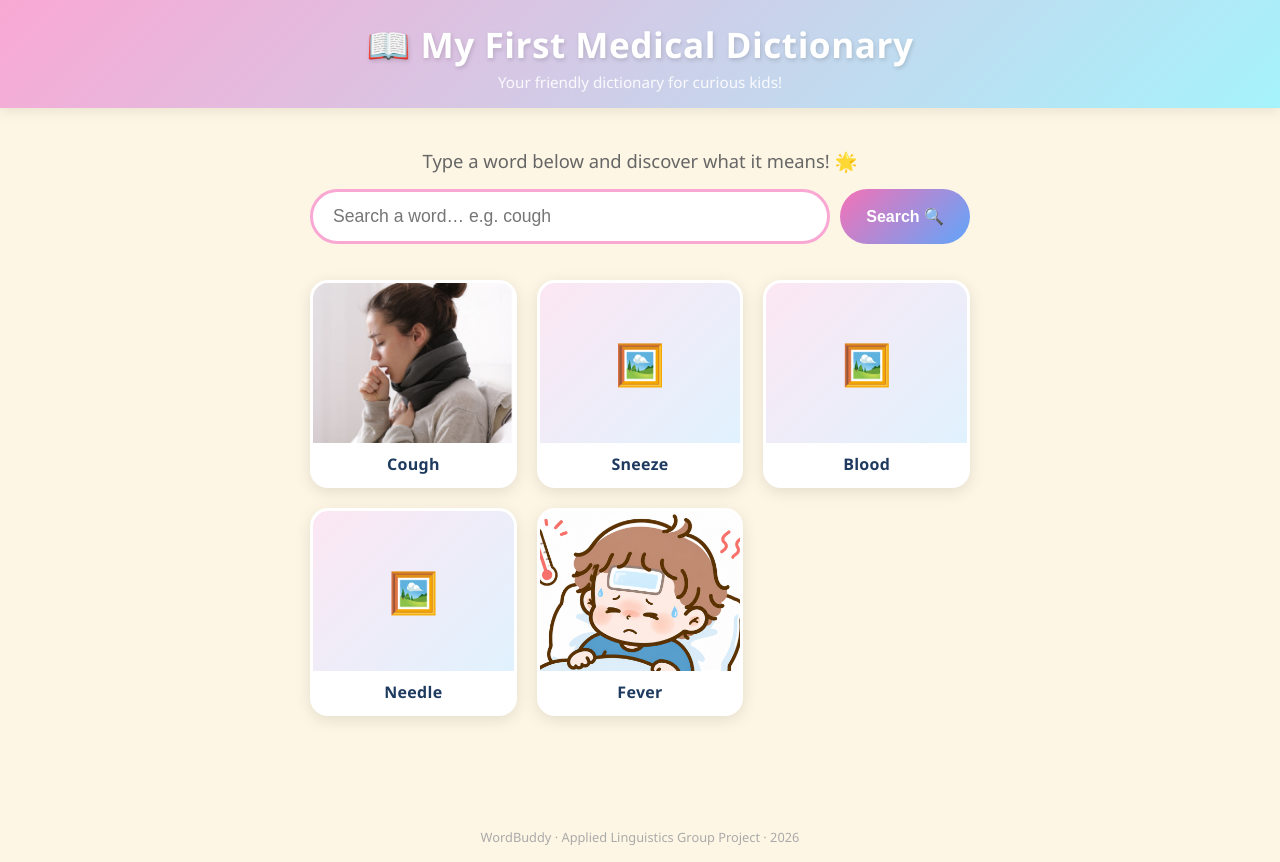
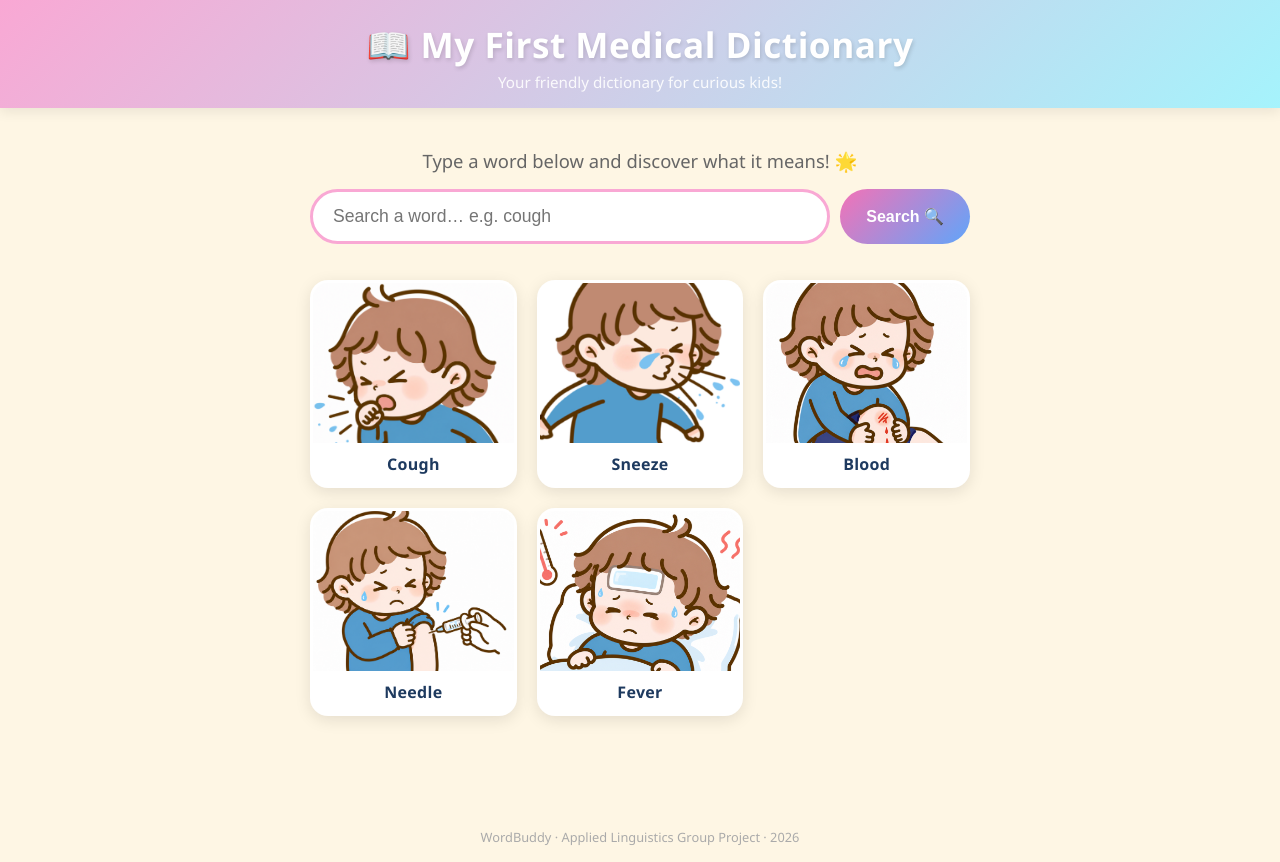
Before and after one commit to songcunye-boop/My-First-medical-dictionary, a plain HTML site: page index.html in a window 1280 px wide. Drawn offline with Linux system fonts and the light colour scheme.

Commit message:
Add files via upload

```diff
--- a/index.html
+++ b/index.html
@@ -434,7 +434,7 @@
         antonyms:  [],
 
         imagePlaceholder: "A person coughing",
-        imageSrc: "cough_photo.jpg",
+        imageSrc: "cough_illust.jpg",
 
         // Path to a pronunciation audio file (mp3 / m4a).
         audioSrc: "cough.m4a",
@@ -456,7 +456,7 @@
         synonyms:  [],
         antonyms:  ["Not sick", "Acting normal"],
         imagePlaceholder: "A person sneezing",
-        imageSrc:  "", // TODO: add image file name e.g. "sneeze.jpg"
+        imageSrc:  "sneeze.jpg",
         audioSrc:  "", // TODO: add audio file name e.g. "sneeze.m4a"
       },
 
@@ -475,7 +475,7 @@
         synonyms:  ["gore"],
         antonyms:  [],
         imagePlaceholder: "An illustration of blood",
-        imageSrc:  "", // TODO: add image file name e.g. "blood.jpg"
+        imageSrc:  "blood.jpg",
         audioSrc:  "", // TODO: add audio file name e.g. "blood.m4a"
       },
 
@@ -494,7 +494,7 @@
         synonyms:  ["syringe", "injection"],
         antonyms:  [],
         imagePlaceholder: "An illustration of a medical needle",
-        imageSrc:  "", // TODO: add image file name e.g. "needle.jpg"
+        imageSrc:  "needle.png",
         audioSrc:  "", // TODO: add audio file name e.g. "needle.m4a"
       },
 
```
Also changed, not shown: blood.jpg (added), cough_illust.jpg (added), needle.png (added), sneeze.jpg (added).
